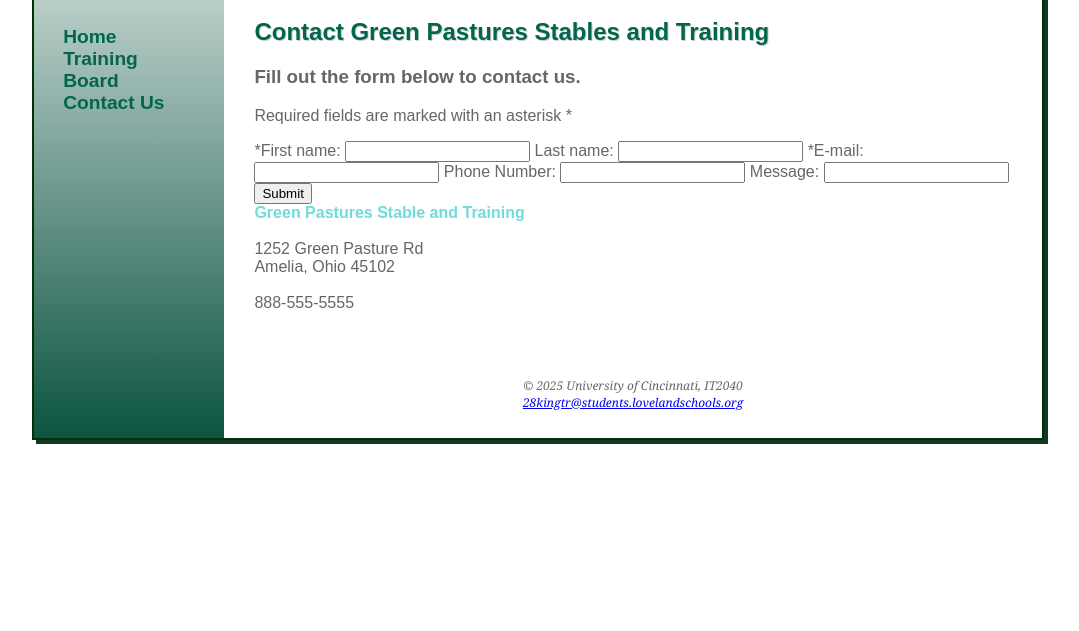
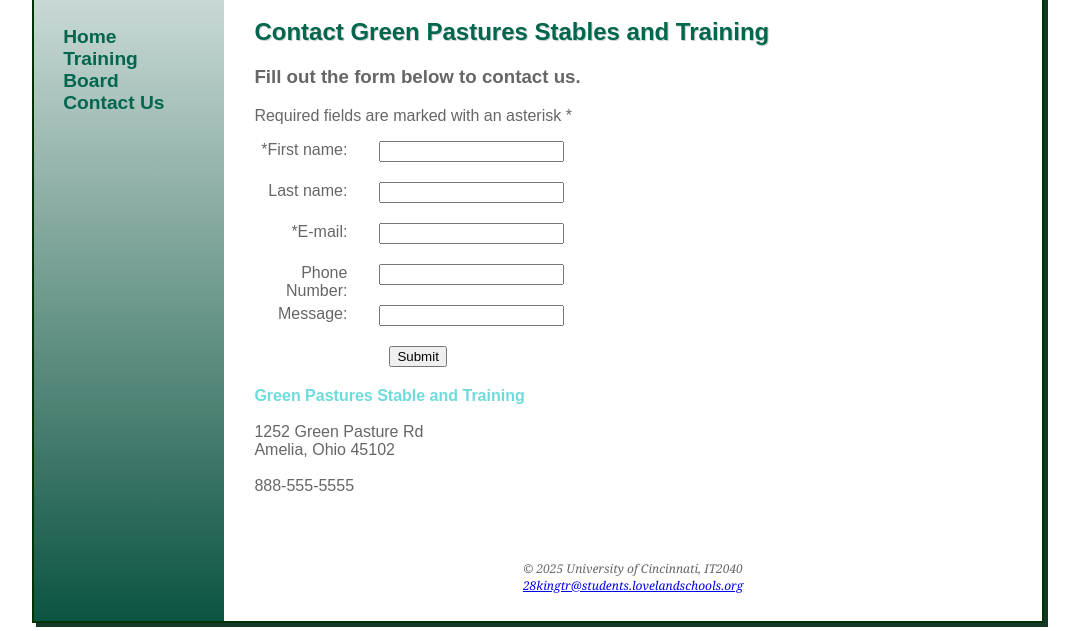
Before and after one commit to King23-k/Green-Stable-Pastures, a plain HTML site: page contact.html in a window 1280 px wide. Shown: the part 188-819 px from the top of the page, without its empty margins (102-1181 px from the left). Drawn offline with Linux system fonts and the light colour scheme.

Commit message:
Update GPST.css

```diff
--- a/GPST.css
+++ b/GPST.css
@@ -1,3 +1,30 @@
+
+label {
+    float: left;
+    display: block;
+    text-align: right;
+    width: 125px;
+    padding-right: 2em;
+}
+
+input, textarea {
+    display: block;
+    margin-bottom: 20px;
+}
+
+input[type="submit"] {
+    margin-left: 135px;
+}
+
+
+
+
+
+
+
+
+
+
 table {
   border-color: #006600;
   border: 1px solid;
```
